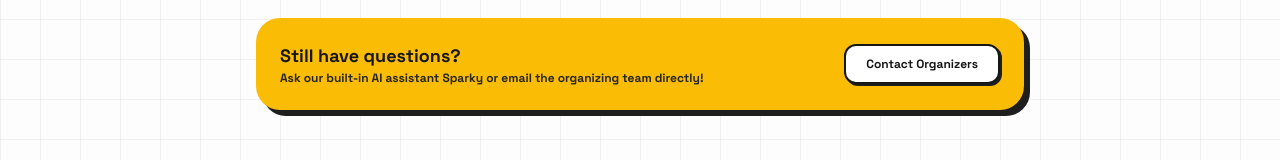
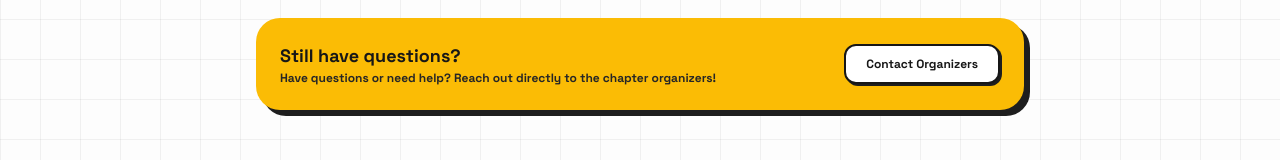
Before and after one commit to yashkruplanii/gdg-rbu, a Next.js app: page /faq in a window 1280 px wide. Shown: the part 1021-1181 px from the top of the page. Built offline with nearby package versions, Linux system fonts and the light colour scheme; no server answers.

Commit message:
fix(faq): remove references to AI assistant and EventHub

```diff
--- a/app/faq/page.tsx
+++ b/app/faq/page.tsx
@@ -31,7 +31,7 @@ const FAQS = [
   },
   {
     q: 'How can I join the GDG Core Organizing Team?',
-    a: 'We conduct recruitment drives at the beginning of each academic semester. Complete the assignment tasks (like this EventHub web dev project) and participate in our technical interview rounds.',
+    a: 'We conduct recruitment drives at the beginning of each academic semester. Complete the technical recruitment tasks and participate in our interview rounds.',
   },
 ];
 
@@ -87,7 +87,7 @@ export default function FAQPage() {
         <div>
           <h3 className="font-black text-lg">Still have questions?</h3>
           <p className="text-xs font-bold text-neutral-800">
-            Ask our built-in AI assistant Sparky or email the organizing team directly!
+            Have questions or need help? Reach out directly to the chapter organizers!
           </p>
         </div>
         <a
```
